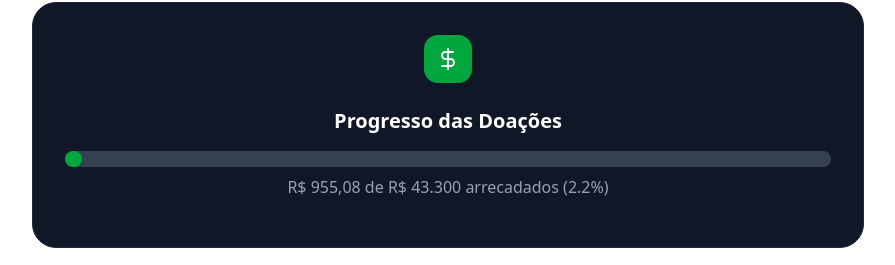
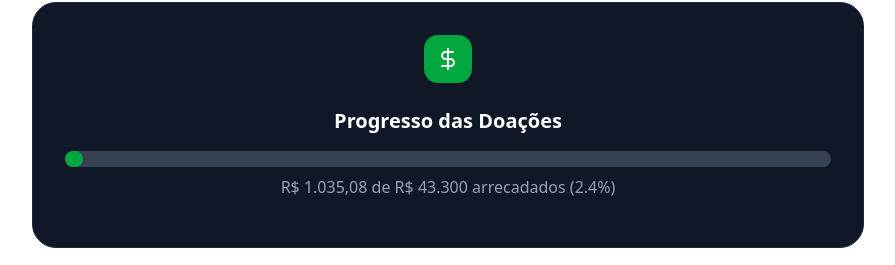
Before and after one commit to YagoDevs/yago_intercambio, a Next.js app in the folder yago-intercambio/: page / in a window 1280 px wide. Shown: the part 7734-7999 px from the top of the page, without its empty margins (192-1087 px from the left). Built offline with nearby package versions, Linux system fonts and the light colour scheme.

Commit message:
fix valor

```diff
--- a/yago-intercambio/src/components/DonationSection.tsx
+++ b/yago-intercambio/src/components/DonationSection.tsx
@@ -7,8 +7,8 @@ const DonationSection = () => {
   const [copiedPix, setCopiedPix] = useState(false);
   const pixKey = "yagophellipe2012@live.com";
 
-  // Dados de exemplo - você pode ajustar conforme necessário
-  const currentDonations = 955.08; // Doações recebidas em BRL
+  // Dados de exemplo - você pode ajustar conforme nec  essário
+  const currentDonations = 1035.08; // Doações recebidas em BRL
 
   const expenses = [
     { item: "Passagem Aérea", amount: 6500 },
```
